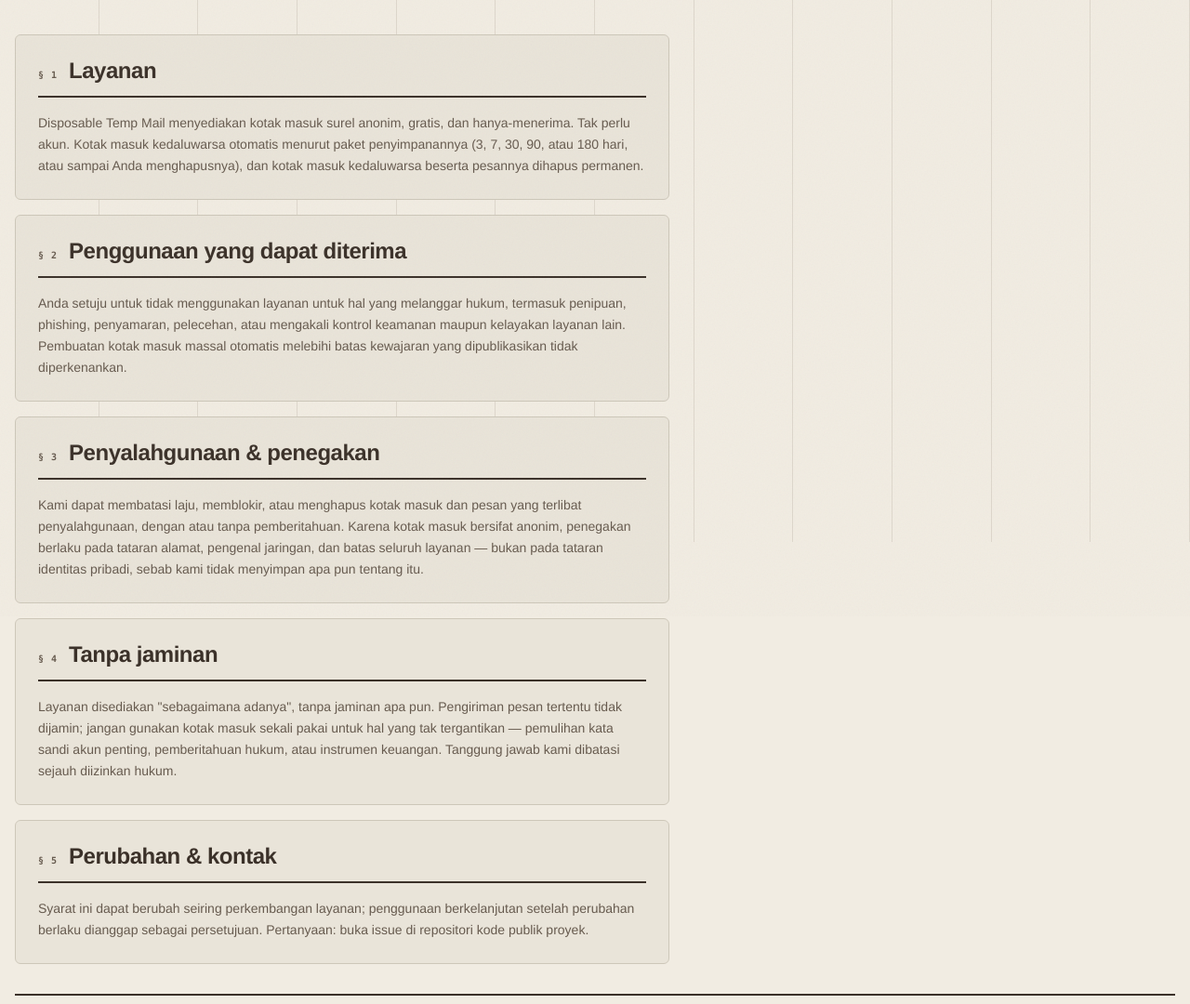
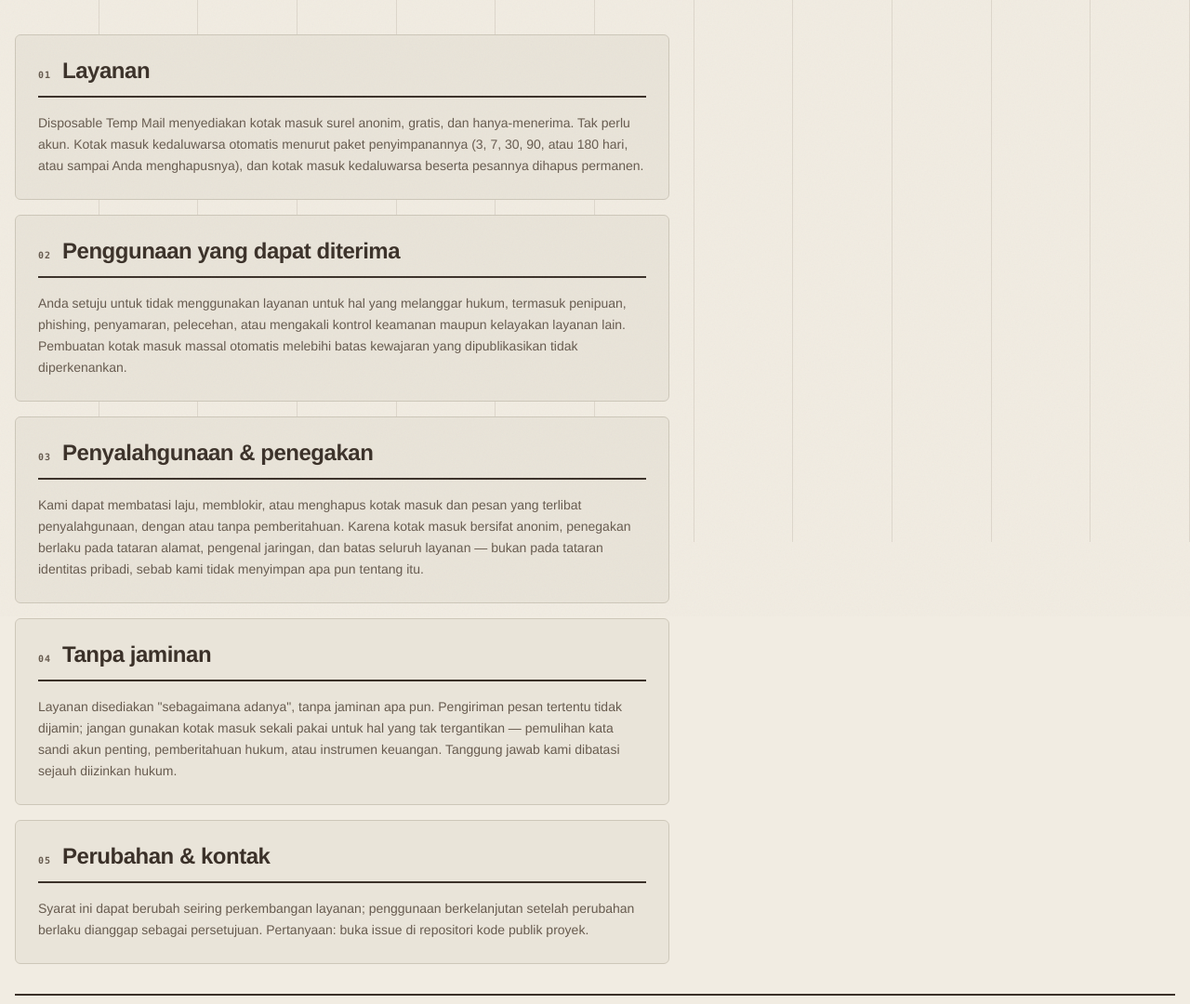
Before and after one commit to 1999AZZAR/Disposable-Temp-Mail, a website: page src/web/terms-id.html in a window 1280 px wide. Shown: the part 217-1297 px from the top of the page at 93% size. Drawn offline with Linux system fonts and the light colour scheme.

Commit message:
style: zero-padded plate numbers on terms/privacy (EN+ID)
Match the guide's 01..NN numbering; drop the § N style. sw v10.

Co-authored-by: mema <mema@glassgallery.my.id>

```diff
--- a/src/web/sw.js
+++ b/src/web/sw.js
@@ -6,7 +6,7 @@
  * occurred"). Only genuine same-origin 200s (response.type "basic") are
  * ever stored. Version the cache name on shell changes. */
 
-const CACHE_NAME = "tmail-shell-v9";
+const CACHE_NAME = "tmail-shell-v10";
 const SHELL = [
   "/",
   "/index.html",
--- a/src/web/terms-id.html
+++ b/src/web/terms-id.html
@@ -43,7 +43,7 @@
       <main class="layout-legal" id="terms">
         <section class="plate" aria-labelledby="t-service">
           <div class="plate-head">
-            <p class="micro">§ 1</p>
+            <p class="micro">01</p>
             <h2 id="t-service">Layanan</h2>
           </div>
           <div class="prose">
@@ -53,7 +53,7 @@
 
         <section class="plate" aria-labelledby="t-acceptable">
           <div class="plate-head">
-            <p class="micro">§ 2</p>
+            <p class="micro">02</p>
             <h2 id="t-acceptable">Penggunaan yang dapat diterima</h2>
           </div>
           <div class="prose">
@@ -63,7 +63,7 @@
 
         <section class="plate" aria-labelledby="t-abuse">
           <div class="plate-head">
-            <p class="micro">§ 3</p>
+            <p class="micro">03</p>
             <h2 id="t-abuse">Penyalahgunaan &amp; penegakan</h2>
           </div>
           <div class="prose">
@@ -73,7 +73,7 @@
 
         <section class="plate" aria-labelledby="t-warranty">
           <div class="plate-head">
-            <p class="micro">§ 4</p>
+            <p class="micro">04</p>
             <h2 id="t-warranty">Tanpa jaminan</h2>
           </div>
           <div class="prose">
@@ -83,7 +83,7 @@
 
         <section class="plate" aria-labelledby="t-changes">
           <div class="plate-head">
-            <p class="micro">§ 5</p>
+            <p class="micro">05</p>
             <h2 id="t-changes">Perubahan &amp; kontak</h2>
           </div>
           <div class="prose">
```
Also changed, not shown: src/web/privacy-id.html (+4 -4 lines), src/web/privacy.html (+4 -4 lines), src/web/terms.html (+5 -5 lines).
